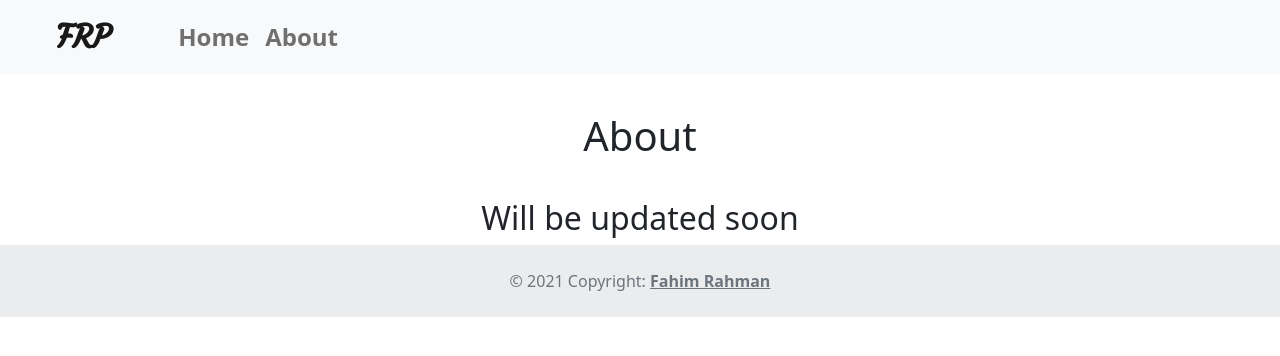
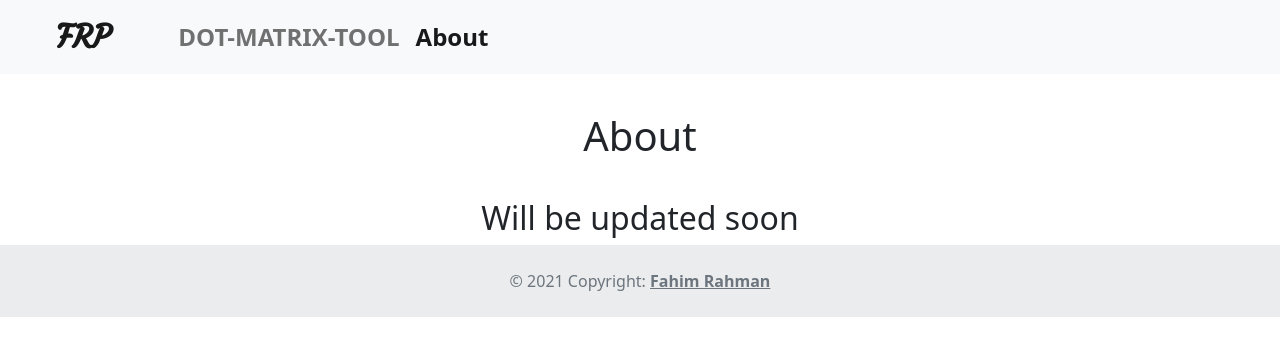
Before and after one commit to fahimrahman002/DOT-MATRIX-TOOL, a plain HTML site: page about.html in a window 1280 px wide. Drawn offline with nearby package versions, Linux system fonts and the light colour scheme.

```diff
--- a/about.html
+++ b/about.html
@@ -32,10 +32,10 @@
 				<div class="collapse navbar-collapse" id="navbarNav">
 					<ul class="navbar-nav">
 						<li class="nav-item">
-							<a class="nav-link" aria-current="page" href="index.html">Home</a>
+							<a class="nav-link" aria-current="page" href="index.html">DOT-MATRIX-TOOL</a>
 						</li>
-						<li class="nav-item active">
-							<a class="nav-link" href="about.html">About</a>
+						<li class="nav-item">
+							<a class="nav-link active" href="about.html">About</a>
 						</li>
 					</ul>
 				</div>
```
Also changed, not shown: index.html (+1 -1 lines), 1 other file.
